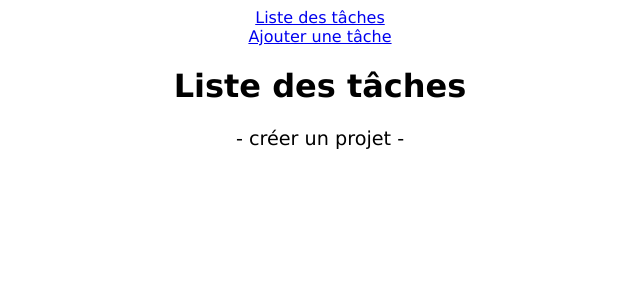
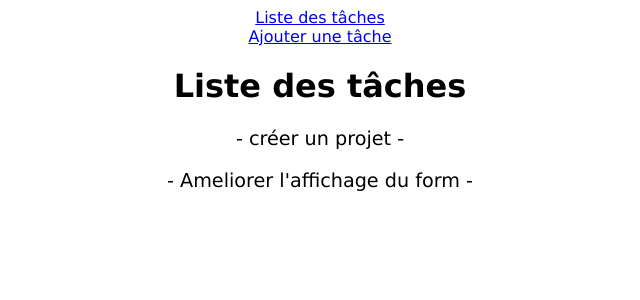
Before and after one commit to Esthuy/tasklist, an Angular app: page /taskList in a window 1280 px wide. Shown: the top 300 px of the page, without its empty margins (320-960 px from the left). Built offline with nearby package versions, Linux system fonts and the light colour scheme; data requests are answered from the project's data file.

Commit message:
post qui fonctionne

```diff
--- a/db.json
+++ b/db.json
@@ -1,13 +1,22 @@
 {
-  "tasks" : [
-      {
-          "id" : 1,
-          "entitled" : "créer un projet",
-          "description" : null,
-          "creationDate" : "2022-03-11T10:49:00",
-          "deadLine" : null,
-          "endDate" : null,
-          "priority" : "medium"
-      }
+  "tasks": [
+    {
+      "id": 1,
+      "entitled": "créer un projet",
+      "description": null,
+      "creationDate": "2022-03-11T10:49:00",
+      "deadLine": null,
+      "endDate": null,
+      "priority": "medium"
+    },
+    {
+      "entitled": "Ameliorer l'affichage du form",
+      "description": "-erreur si mauvaise entrée ",
+      "creationDate": "2022-03-11",
+      "deadLine": "2022-03-17",
+      "endDate": null,
+      "priority": "medium",
+      "id": 2
+    }
   ]
 }
--- a/src/app/component/task/create-task/create-task.component.ts
+++ b/src/app/component/task/create-task/create-task.component.ts
@@ -20,7 +20,7 @@ export class CreateTaskComponent implements OnInit {
 
   taskInsertForm = new FormGroup({
     'entitled': new FormControl( '', [Validators.required, Validators.minLength(1), Validators.maxLength(30)]),
-    'description': new FormControl(null, [Validators.minLength(1), Validators.maxLength(30)]),
+    'description': new FormControl(null, [Validators.minLength(1), Validators.maxLength(100)]),
     'creationDate': new FormControl([Validators.required]),
     'deadLine': new FormControl(null),
     'endDate': new FormControl(null),
@@ -31,7 +31,7 @@ export class CreateTaskComponent implements OnInit {
   onSubmit(){
     if(this.taskInsertForm.valid){
       this.taskToAdd = this.taskInsertForm.value;
-      this.service.createTask(this.taskToAdd);
+      this.service.createTask(this.taskToAdd).subscribe();
       this.router.navigateByUrl('/taskList');
       console.log(this.taskToAdd);
 
```
